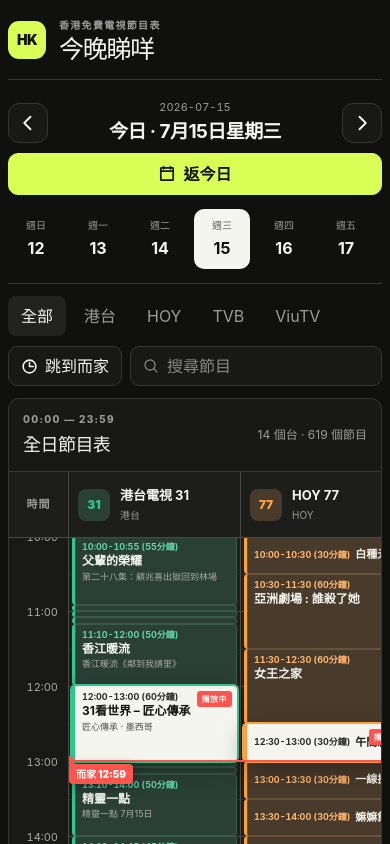
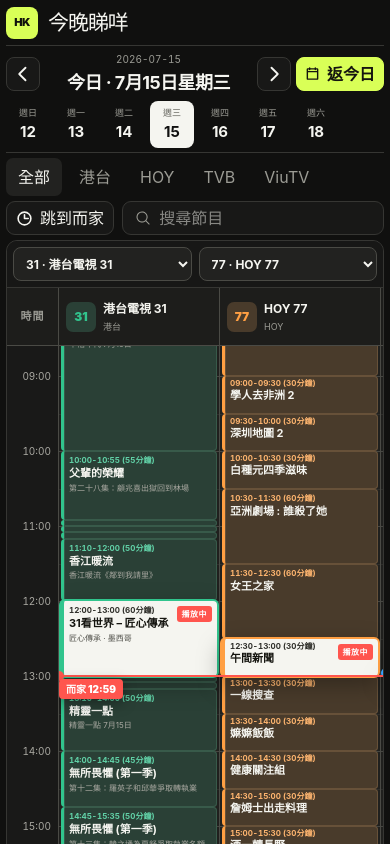
Before and after one commit to dllmdllm/hk-tv-guide, a Next.js app: page / in a window 390 px wide. Shown: the top 844 px of the page. Built offline with nearby package versions, Linux system fonts and the light colour scheme.

Commit message:
feat: tighten guide layout on mobile

```diff
--- a/app/globals.css
+++ b/app/globals.css
@@ -22,36 +22,36 @@
 button { color: inherit; }
 
 .site-shell { width: min(1480px, calc(100% - 32px)); margin: 0 auto; min-height: 100vh; }
-.masthead { min-height: 98px; display: flex; align-items: center; justify-content: space-between; border-bottom: 1px solid var(--line); }
+.masthead { min-height: 60px; display: flex; align-items: center; justify-content: space-between; border-bottom: 1px solid var(--line); }
 .brand-lockup { display: flex; align-items: center; gap: 13px; }
-.brand-badge { width: 44px; height: 44px; display: grid; place-items: center; border-radius: 11px; background: var(--lime); color: #11120c; font-size: 14px; font-weight: 900; letter-spacing: -.04em; }
+.brand-badge { width: 40px; height: 40px; display: grid; place-items: center; border-radius: 10px; background: var(--lime); color: #11120c; font-size: 13px; font-weight: 900; letter-spacing: -.04em; }
 .eyebrow { margin: 0 0 4px; color: var(--muted); font-size: 10px; font-weight: 800; letter-spacing: .13em; text-transform: uppercase; }
 h1, h2, p { margin-top: 0; }
-h1 { margin-bottom: 0; font-size: clamp(25px, 3vw, 34px); letter-spacing: -.05em; line-height: 1; }
+h1 { margin-bottom: 0; font-size: clamp(24px, 2.5vw, 31px); letter-spacing: -.05em; line-height: 1; }
 .header-meta { display: flex; gap: 9px; align-items: center; color: var(--muted); font-size: 13px; }
 .live-dot { width: 8px; height: 8px; border-radius: 50%; background: #ff5c55; box-shadow: 0 0 0 4px rgba(255,92,85,.12); }
 
-.date-panel { display: grid; grid-template-columns: 44px minmax(220px, 1fr) 44px auto auto; align-items: center; gap: 10px; padding: 25px 0 14px; }
-.icon-button { width: 44px; height: 44px; display: grid; place-items: center; border: 1px solid var(--line); border-radius: 11px; background: var(--surface); cursor: pointer; }
+.date-panel { display: grid; grid-template-columns: 40px minmax(220px, 1fr) 40px auto auto; align-items: center; gap: 8px; padding: 10px 0 6px; }
+.icon-button { width: 40px; height: 40px; display: grid; place-items: center; border: 1px solid var(--line); border-radius: 10px; background: var(--surface); cursor: pointer; }
 .icon-button:hover:not(:disabled) { border-color: var(--lime); color: var(--lime); }
 .icon-button:disabled { opacity: .25; cursor: not-allowed; }
 .date-title { display: flex; flex-direction: column; align-items: center; }
 .date-title span { color: var(--muted); font-size: 11px; font-variant-numeric: tabular-nums; }
 .date-title strong { margin-top: 2px; font-size: clamp(19px, 2.5vw, 26px); letter-spacing: -.03em; }
-.today-button, .date-input-wrap { min-height: 42px; display: flex; align-items: center; gap: 7px; border: 1px solid var(--line); border-radius: 10px; padding: 0 13px; }
-.today-button { background: var(--lime); border-color: var(--lime); color: #14140f; font-weight: 800; cursor: pointer; }
+.today-button, .date-input-wrap { min-height: 38px; display: flex; align-items: center; gap: 7px; border: 1px solid var(--line); border-radius: 9px; padding: 0 12px; }
+.today-button { background: var(--lime); border-color: var(--lime); color: #14140f; font-weight: 800; white-space: nowrap; cursor: pointer; }
 .date-input-wrap { background: var(--surface); color: var(--muted); }
 .date-input { width: 118px; border: 0; outline: 0; background: transparent; color: var(--muted); cursor: pointer; }
 
-.week-strip { display: flex; justify-content: center; gap: 6px; padding-bottom: 18px; overflow-x: auto; scrollbar-width: none; }
+.week-strip { display: flex; justify-content: center; gap: 5px; padding-bottom: 6px; overflow-x: auto; scrollbar-width: none; }
 .week-strip::-webkit-scrollbar { display: none; }
-.day-chip { min-width: 56px; padding: 8px 10px; border: 1px solid transparent; border-radius: 10px; background: transparent; cursor: pointer; }
+.day-chip { min-width: 52px; padding: 6px 9px; border: 1px solid transparent; border-radius: 9px; background: transparent; cursor: pointer; }
 .day-chip span { display: block; color: var(--muted); font-size: 10px; }
 .day-chip strong { display: block; margin-top: 3px; font-size: 16px; }
 .day-chip.active { background: var(--ink); color: #111; }
 .day-chip.active span { color: #62625b; }
 
-.controls { display: flex; gap: 16px; align-items: center; justify-content: space-between; border-top: 1px solid var(--line); padding: 16px 0; }
+.controls { display: flex; gap: 14px; align-items: center; justify-content: space-between; border-top: 1px solid var(--line); padding: 7px 0; }
 .operator-tabs { display: flex; gap: 5px; overflow-x: auto; scrollbar-width: none; }
 .operator-tabs button { white-space: nowrap; padding: 8px 13px; border: 0; border-radius: 8px; background: transparent; color: var(--muted); cursor: pointer; }
 .operator-tabs button.active { background: var(--surface-2); color: var(--ink); }
@@ -62,9 +62,10 @@
 .search-box input { width: 100%; border: 0; outline: 0; background: transparent; color: var(--ink); }
 
 .guide-section { overflow: hidden; border: 1px solid var(--line); border-radius: 15px; background: var(--surface); }
-.guide-summary { min-height: 76px; display: flex; align-items: center; justify-content: space-between; padding: 16px 20px; border-bottom: 1px solid var(--line); }
-.guide-summary h2 { margin: 0; font-size: 21px; letter-spacing: -.03em; }
+.guide-summary { min-height: 46px; display: flex; align-items: center; justify-content: space-between; padding: 8px 14px; border-bottom: 1px solid var(--line); }
+.guide-summary h2 { margin: 0; font-size: 19px; letter-spacing: -.03em; }
 .guide-summary > span { color: var(--muted); font-size: 12px; }
+.mobile-channel-pickers { display: none; }
 
 .epg-viewport { position: relative; height: min(72vh, 820px); min-height: 520px; overflow: auto; overscroll-behavior: contain; scrollbar-color: var(--line-strong) var(--surface); }
 .epg-canvas { position: relative; width: calc(var(--time-width) + var(--channel-count) * var(--channel-width)); min-width: 100%; padding-top: var(--header-height); }
@@ -90,7 +91,7 @@
 .programme-slot { overflow: hidden; color: color-mix(in srgb, var(--accent) 76%, white); font-size: 9px; font-weight: 750; line-height: 1.15; font-variant-numeric: tabular-nums; text-overflow: ellipsis; white-space: nowrap; }
 .programme-block strong { overflow: hidden; font-size: 12px; line-height: 1.22; text-overflow: ellipsis; white-space: nowrap; }
 .programme-block small { overflow: hidden; color: #aaa9a2; font-size: 9px; line-height: 1.25; text-overflow: ellipsis; white-space: nowrap; }
-.programme-block.compact { grid-template-columns: auto minmax(0, 1fr); grid-template-rows: 1fr; align-items: center; column-gap: 5px; padding-top: 3px; padding-bottom: 3px; }
+.programme-block.compact { grid-template-rows: auto minmax(0, 1fr); row-gap: 1px; padding-top: 3px; padding-bottom: 3px; }
 .programme-block.compact .programme-slot { min-width: 0; }
 .programme-block.compact strong { min-width: 0; font-size: 11px; }
 .programme-block.compact small { display: none; }
@@ -112,28 +113,50 @@
 footer p { margin: 0; }
 
 @media (max-width: 700px) {
-  :root { --time-width: 60px; --channel-width: 172px; --header-height: 66px; }
-  .site-shell { width: calc(100% - 16px); }
-  .masthead { min-height: 80px; }
-  .brand-badge { width: 38px; height: 38px; }
+  :root { --time-width: 52px; --channel-width: calc((100vw - 68px) / 2); --header-height: 58px; }
+  .site-shell { width: calc(100% - 12px); }
+  .masthead { min-height: 46px; }
+  .brand-lockup { gap: 10px; }
+  .brand-badge { width: 32px; height: 32px; border-radius: 8px; font-size: 11px; }
+  .brand-lockup .eyebrow { display: none; }
+  h1 { font-size: 21px; }
   .header-meta { display: none; }
-  .date-panel { grid-template-columns: 40px minmax(0, 1fr) 40px; gap: 7px; padding-top: 19px; }
-  .icon-button { width: 40px; height: 40px; }
-  .today-button { grid-column: 1 / 4; justify-content: center; }
+  .date-panel { grid-template-columns: 34px minmax(0, 1fr) 34px 88px; gap: 5px; padding: 6px 0 5px; }
+  .icon-button { width: 34px; height: 34px; border-radius: 8px; }
+  .date-title span { font-size: 10px; }
+  .date-title strong { font-size: 18px; }
+  .today-button { grid-column: auto; justify-content: center; min-height: 34px; border-radius: 8px; padding: 0 8px; }
   .date-input-wrap { display: none; }
-  .week-strip { justify-content: flex-start; padding-bottom: 14px; }
-  .controls { align-items: stretch; flex-direction: column; gap: 10px; padding: 12px 0; }
+  .week-strip { justify-content: flex-start; gap: 4px; padding-bottom: 4px; }
+  .day-chip { min-width: 44px; padding: 4px 7px; border-radius: 8px; }
+  .day-chip span { font-size: 9px; }
+  .day-chip strong { margin-top: 1px; font-size: 15px; }
+  .controls { align-items: stretch; flex-direction: column; gap: 5px; padding: 5px 0; }
   .operator-tabs { width: 100%; }
+  .operator-tabs button { padding: 7px 12px; border-radius: 7px; }
   .control-actions { width: 100%; }
-  .now-button { flex: 0 0 auto; }
-  .search-box { min-width: 0; width: 100%; }
+  .now-button { flex: 0 0 auto; height: 34px; padding: 0 9px; }
+  .search-box { min-width: 0; width: 100%; height: 34px; }
   .guide-section { border-radius: 11px; }
-  .guide-summary { min-height: 66px; padding: 13px 14px; }
-  .guide-summary h2 { font-size: 18px; }
-  .guide-summary > span { max-width: 110px; text-align: right; }
-  .epg-viewport { height: 68vh; min-height: 490px; }
-  .channel-header { padding: 0 9px; }
-  .channel-header > span { width: 32px; height: 32px; flex-basis: 32px; }
+  .guide-summary { display: none; }
+  .guide-summary .eyebrow { display: none; }
+  .guide-summary h2 { font-size: 17px; }
+  .guide-summary > span { max-width: 126px; text-align: right; font-size: 11px; }
+  .mobile-channel-pickers { display: grid; grid-template-columns: 1fr 1fr; gap: 7px; padding: 6px; border-bottom: 1px solid var(--line); background: #171716; }
+  .mobile-channel-pickers label { min-width: 0; display: flex; flex-direction: column; gap: 4px; }
+  .mobile-channel-pickers span { display: none; }
+  .mobile-channel-pickers select { width: 100%; height: 34px; border: 1px solid var(--line-strong); border-radius: 8px; padding: 0 8px; background: var(--surface-2); color: var(--ink); font-size: 12px; font-weight: 750; outline: 0; }
+  .mobile-channel-pickers select:focus { border-color: var(--lime); }
+  .epg-viewport { height: calc(100svh - 72px); min-height: 560px; }
+  .channel-header { gap: 7px; padding: 0 7px; }
+  .channel-header > span { width: 30px; height: 30px; flex-basis: 30px; border-radius: 7px; }
+  .channel-header strong { font-size: 12px; }
+  .channel-header small { font-size: 9px; }
+  .time-label { right: 7px; font-size: 10px; }
+  .programme-block { left: 2px; right: 2px; padding: 5px 5px; }
+  .programme-slot { font-size: 8px; }
+  .programme-block strong { font-size: 11px; }
+  .programme-block small { font-size: 8px; }
   footer { flex-direction: column; }
 }
 
--- a/app/tv-guide.tsx
+++ b/app/tv-guide.tsx
@@ -98,6 +98,8 @@
   const [query, setQuery] = useState("");
   const [loadError, setLoadError] = useState({ date: "", message: "" });
   const [now, setNow] = useState(0);
+  const [mobileLeftChannelId, setMobileLeftChannelId] = useState("");
+  const [mobileRightChannelId, setMobileRightChannelId] = useState("");
   const gridRef = useRef<HTMLDivElement>(null);
   const didAutoScroll = useRef("");
 
@@ -150,7 +152,9 @@
       })
       .map(({ channel }) => channel);
   }, [channels]);
-  const visibleChannels = orderedChannels.filter((channel) => operator === "全部" || channel.operator === operator);
+  const visibleChannels = useMemo(() => orderedChannels.filter((channel) => operator === "全部" || channel.operator === operator), [operator, orderedChannels]);
+  const selectedMobileLeftChannelId = visibleChannels.some((channel) => channel.id === mobileLeftChannelId) ? mobileLeftChannelId : visibleChannels[0]?.id ?? "";
+  const selectedMobileRightChannelId = visibleChannels.some((channel) => channel.id === mobileRightChannelId) ? mobileRightChannelId : visibleChannels[1]?.id ?? visibleChannels[0]?.id ?? "";
   const programmesByChannel = useMemo(() => {
     const needle = query.trim().toLocaleLowerCase("zh-HK");
     return new Map(visibleChannels.map((channel) => [channel.id, (schedule?.programmes ?? [])
@@ -173,6 +177,17 @@
     const maxTop = gridRef.current.scrollHeight - gridRef.current.clientHeight;
     gridRef.current.scrollTo({ top: Math.min(Math.max(targetTop, 0), maxTop), behavior: smooth ? "smooth" : "auto" });
   }, [nowMinutes, selectedDate]);
+
+  const scrollToChannel = useCallback((channelId: string, slot: 0 | 1) => {
+    if (!gridRef.current) return;
+    const index = visibleChannels.findIndex((channel) => channel.id === channelId);
+    if (index < 0) return;
+    const measuredHeader = gridRef.current.querySelector<HTMLElement>(".channel-header");
+    const channelWidth = measuredHeader?.getBoundingClientRect().width || Number.parseFloat(window.getComputedStyle(gridRef.current).getPropertyValue("--channel-width")) || 0;
+    const targetLeft = Math.max((index - slot) * channelWidth, 0);
+    const maxLeft = gridRef.current.scrollWidth - gridRef.current.clientWidth;
+    gridRef.current.scrollTo({ left: Math.min(targetLeft, maxLeft), behavior: "smooth" });
+  }, [visibleChannels]);
 
   useEffect(() => {
     if (!loading && schedule?.date === selectedDate && didAutoScroll.current !== selectedDate) {
@@ -221,6 +236,15 @@
         {loading && <div className="state-card"><span className="loader" />正在整理節目表…</div>}
         {!loading && error && <div className="state-card error"><strong>未有資料</strong><span>{error}</span></div>}
         {!loading && !error && (
+          <>
+            <div className="mobile-channel-pickers" aria-label="快速選擇電視台">
+              <label><span>左欄</span><select value={selectedMobileLeftChannelId} onChange={(event) => { setMobileLeftChannelId(event.target.value); scrollToChannel(event.target.value, 0); }}>
+                {visibleChannels.map((channel) => <option key={channel.id} value={channel.id}>{channel.number} · {channel.name}</option>)}
+              </select></label>
+              <label><span>右欄</span><select value={selectedMobileRightChannelId} onChange={(event) => { setMobileRightChannelId(event.target.value); scrollToChannel(event.target.value, 1); }}>
+                {visibleChannels.map((channel) => <option key={channel.id} value={channel.id}>{channel.number} · {channel.name}</option>)}
+              </select></label>
+            </div>
             <div className="epg-viewport" ref={gridRef}>
               <div className="epg-canvas" style={{ "--channel-count": visibleChannels.length, "--day-height": `${DAY_HEIGHT}px` } as React.CSSProperties}>
                 <div className="epg-corner">時間</div>
@@ -259,6 +283,7 @@
                 </div>
               </div>
             </div>
+          </>
         )}
       </section>
 
```
Also changed, not shown: 1 other file (tests, documents, lock files or other folders). Lines whose indentation alone changed are shown as unchanged.
